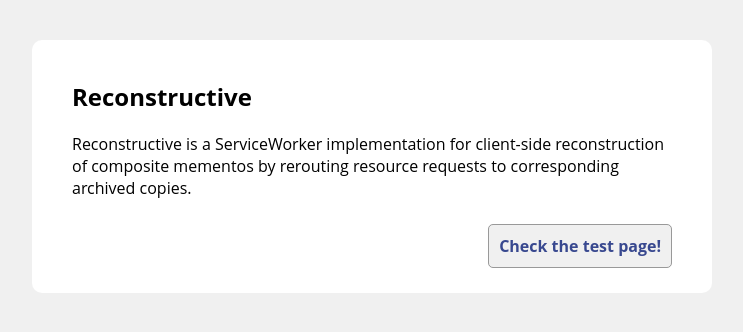
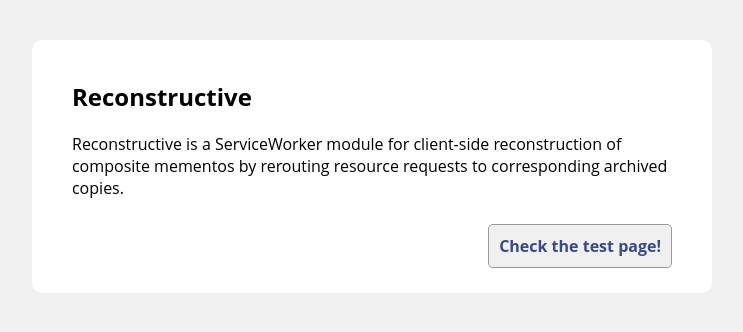
Before and after one commit to oduwsdl/Reconstructive, a plain HTML site: page index.html in a window 1280 px wide. Shown: the whole page, without its empty margins (268-1011 px from the left). Drawn offline with Linux system fonts and the light colour scheme.

```diff
--- a/index.html
+++ b/index.html
@@ -66,7 +66,7 @@
     <section>
       <h1>Reconstructive</h1>
 
-      <p>Reconstructive is a ServiceWorker implementation for client-side reconstruction of composite mementos by rerouting resource requests to corresponding archived copies.</p>
+      <p>Reconstructive is a ServiceWorker module for client-side reconstruction of composite mementos by rerouting resource requests to corresponding archived copies.</p>
 
       <p class="test"><a class="btn" href="archived/20171217181910/http://example.com/">Check the test page!</a></p>
     </section>
```
Also changed, not shown: README.md.
